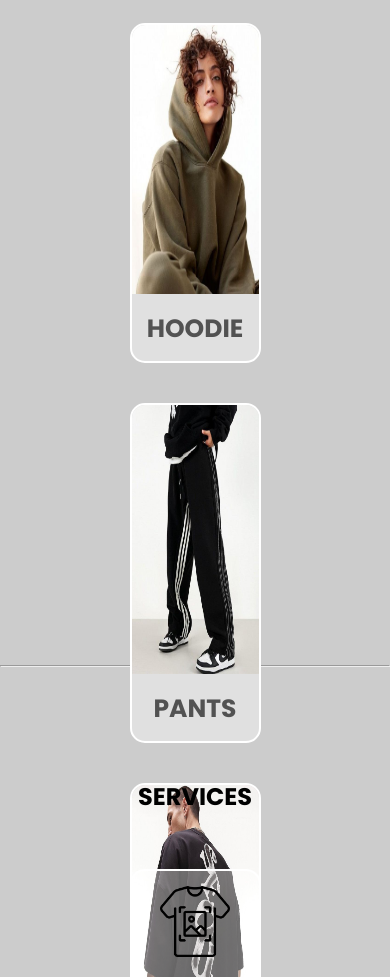
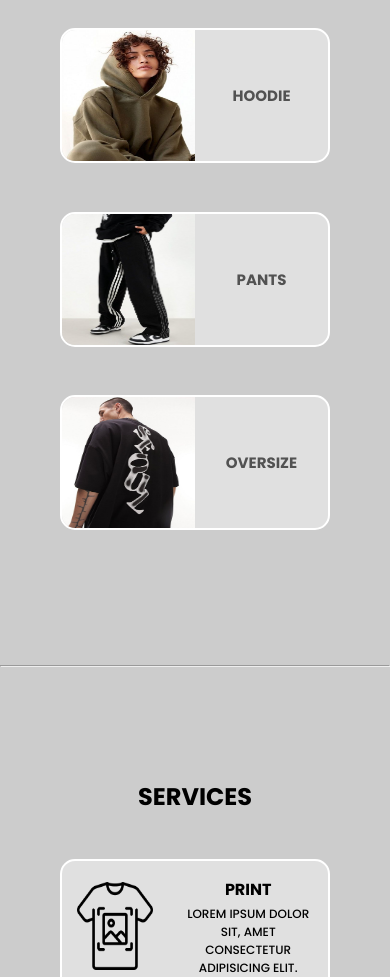
Before and after one commit to Ramez-hossam/22.store, a plain HTML site: page index.html in a window 390 px wide. Shown: the part 1023-2000 px from the top of the page. Drawn offline with Linux system fonts and the light colour scheme.

Commit message:
Add files via upload

```diff
--- a/style.css
+++ b/style.css
@@ -68,7 +68,7 @@ nav a:hover,nav .active{
       linear-gradient( rgba(0, 0, 0, 0.178) ,transparent)
       , url(cover2.png) ;
    background-size: cover;
-   background-position: center;
+   background-position: 85% 0;
    background-repeat: no-repeat;
    display: flex;
    justify-content: center;
@@ -100,6 +100,8 @@ nav a:hover,nav .active{
     text-align: center;
     font-size: 30px;
 }
+
+
 section.products{
     background: rgb(204, 204, 204);
     width: 100%;
@@ -120,17 +122,19 @@ section.products{
 }
 .products-content .cards{
     display: flex;
+    flex-direction: row;
     align-items: center;
+    justify-content: space-around;
     flex-wrap: wrap;
     margin: 35px;
-    height: 400px;
+    height: 80%;
     color:  rgb(82, 82, 82);
 }
 .card{
     background: rgba(255, 255, 255, 0.384);
     height: 340px;
     width: 250px;
-    margin: 20px 40px;
+    margin:10px;
     border: solid 2px rgb(255, 255, 255);
     border-radius: 15px;
     overflow: hidden;
@@ -175,16 +179,18 @@ section.services{
 }
 .services-content .cards-serve{
     display: flex;
+    flex-direction: row;
     align-items: center;
+    justify-content: space-around;
     flex-wrap: wrap;
     margin: 35px;
-    height: 400px;
+    height: 80%;
 }
 .serve{
     background: rgba(255, 255, 255, 0.384);
     height: 340px;
     width: 250px;
-    margin: 20px 40px;
+    margin: 10px;
     border: solid 2px rgb(255, 255, 255);
     border-radius: 15px;
     overflow: hidden;
@@ -217,3 +223,71 @@ section.services{
     font-weight: 500;
     width: 80%;
 }
+@media (max-width:1055px){
+    .logo{
+        margin-left: 45px;
+    }
+    nav{
+        width: 80%;
+        margin: 5px;
+        padding:10px;
+    }
+    nav a{
+        padding: 5px;
+        font-size: 16px;
+    }
+    .hello img{
+        margin-left: 95px;
+    }
+    .products-content .cards{
+        flex-direction: column;
+        flex-wrap: nowrap;
+    }
+    .card{
+        display: flex;
+        align-items: center;
+        width: 270px;
+        height: 135px;
+        margin: 10px 0;
+    }
+    .card img{
+        height: 100%;
+        width: 50%;
+    }
+    .card-content{
+        width:50%;
+        text-align: center;
+        font-size: 15px;
+        text-transform: uppercase;
+    }
+    .services-content .cards-serve{
+        flex-direction: column;
+        flex-wrap: nowrap;
+        width: 100%;
+        margin:0px;
+    }
+    .serve{
+        display: flex;
+        align-items: center;
+        height: 135px;
+        width: 270px;
+    }
+    .serve img{
+        height: 90%;
+        width: 40%;
+    }
+    .serve-content{
+        width:60%;
+        height: 80%;
+        text-align: center;
+        font-size: 10px;
+        text-transform: uppercase;
+    }
+    .serve-content h4{
+        font-size: 16px;
+        padding: 3px 0px;
+    }
+    .serve-content p{
+    font-size: 12px;
+    }
+}
```
